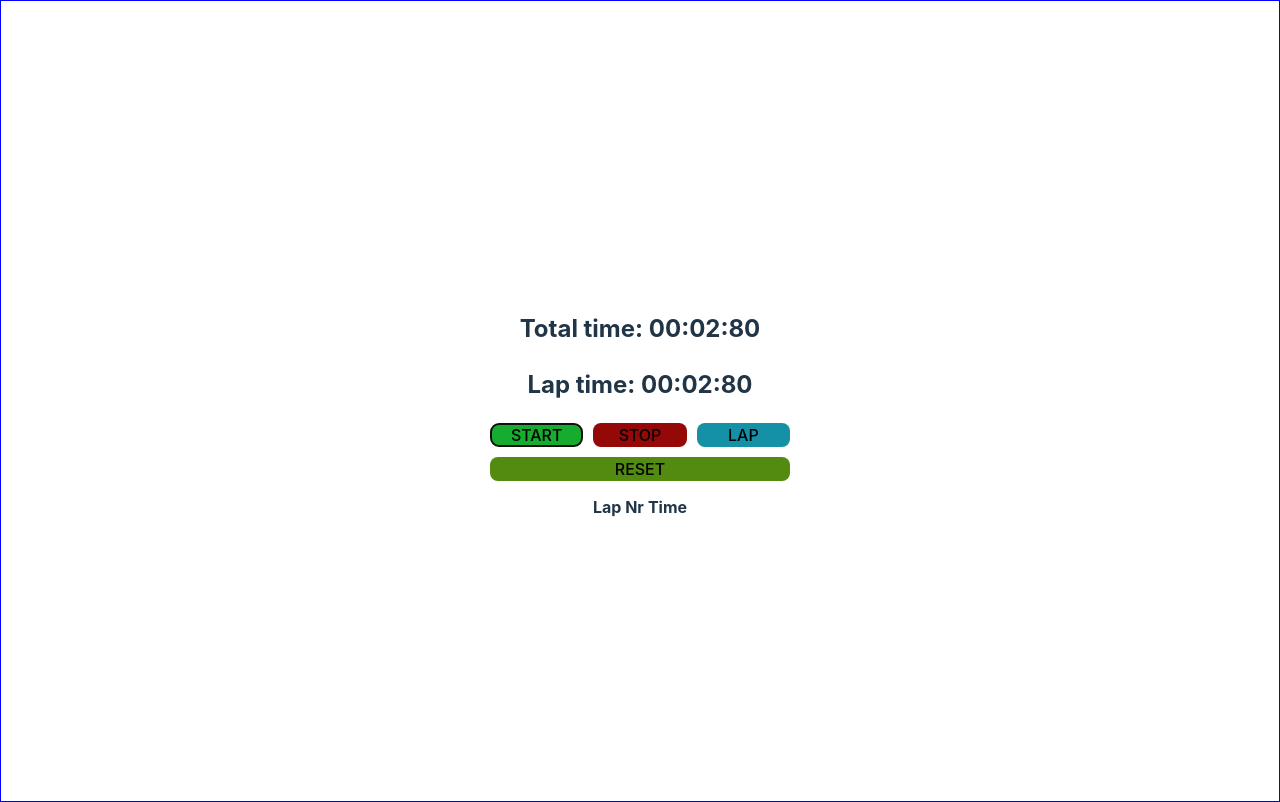
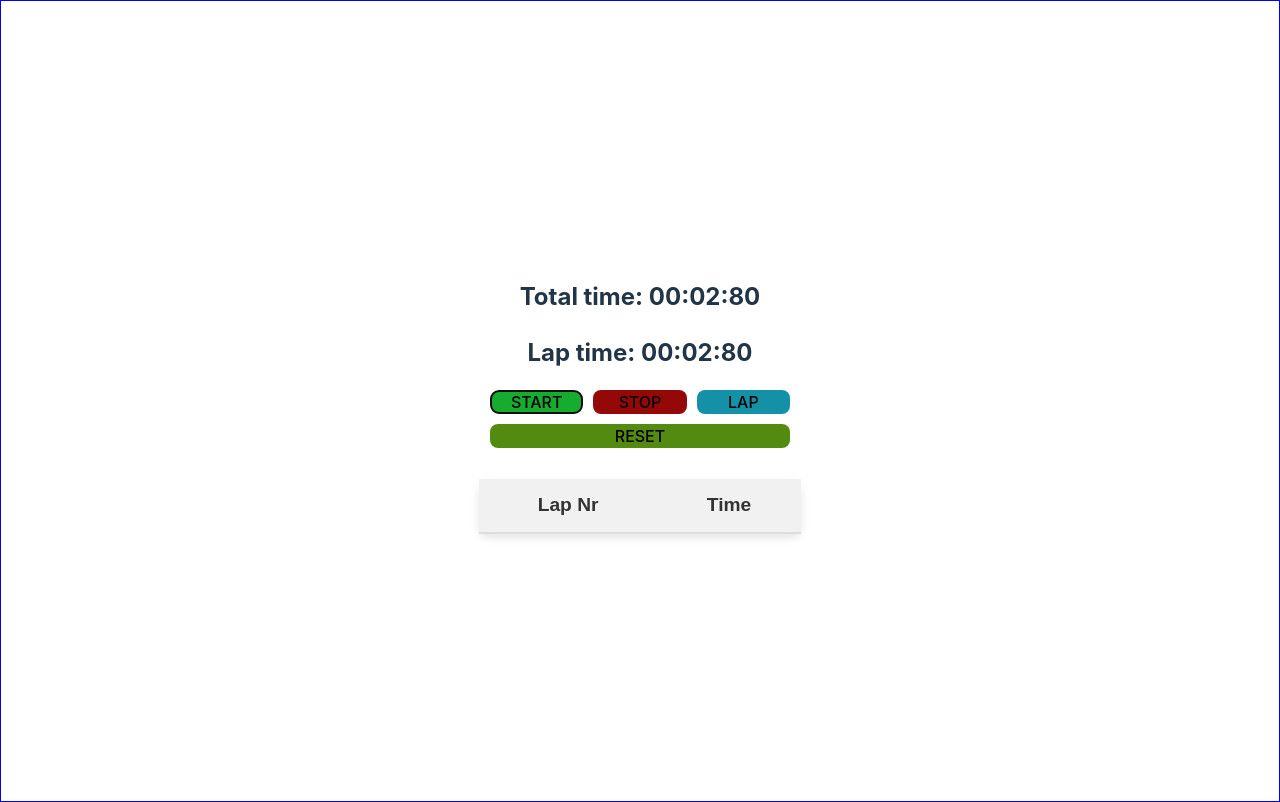
Before and after one commit to LukaMazione-React-js/stopwatch-project_2, a React (Vite) app: page / in a window 1280 px wide. Both pictures are taken after a click on the button "START". Built offline with nearby package versions, Linux system fonts and the light colour scheme.

Commit message:
Added Laps folder with LapEntry and LapsTable and also their styles

```diff
--- a/src/Button/button.module.scss
+++ b/src/Button/button.module.scss
@@ -1,26 +1,34 @@
 button {
   min-width: 90px;
   width: 100%;
-  // max-width: 120px;
   border-radius: 8px;
   border: 1px solid transparent;
-  // padding: 0.6em 1.2em;
   font-size: 1em;
   font-weight: 500;
   font-family: inherit;
   background-color: #1a1a1a;
   cursor: pointer;
   transition: border-color 0.25s;
+
+  &:hover {
+    background-color: #4f78b9;
+  }
+
+  &:focus,
+  &:focus-visible {
+    outline: 4px auto -webkit-focus-ring-color;
+  }
+
+  &:disabled,
+  &:disabled:hover {
+    cursor: not-allowed;
+    background-color: #1a1a1a;
+    border-color: #1a1a1a;
+    color: #e0e0e0;
+    opacity: 0.5;
+    cursor: not-allowed;
+  }
 }
-
-button:hover {
-  border-color: #646cff;
-}
-button:focus,
-button:focus-visible {
-  outline: 4px auto -webkit-focus-ring-color;
-}
-
 .start {
   background-color: rgb(22, 172, 47);
 }
@@ -36,5 +44,4 @@ button:focus-visible {
 .reset {
   margin-top: 10px;
   background-color: rgb(82, 139, 16);
-
 }
--- a/src/Laps/LapEntry.tsx
+++ b/src/Laps/LapEntry.tsx
@@ -1,19 +1,20 @@
 import { Laps } from '../Stopwatch/Stopwatch';
 import { formatTime } from '../utils/formatTime';
 
-type LapsTableProps = {
-  lapsTable: Laps[];
+import styles from './lapsTable.module.scss'
+
+type LapEntryProps = {
+  lap: Laps;
 };
 
-export const LapEntry = ({ lapsTable }: LapsTableProps) => {
+export const LapEntry = ({ lap }: LapEntryProps) => {
+  const formattedLapTime = formatTime(lap.lapTime)
   return (
     <>
-      {lapsTable.map(lap => (
-        <tr>
-          <td>{lap.lapNr}</td>
-          <td>{formatTime(lap.lapTime)}</td>
-        </tr>
-      ))}
+      <tr className={styles.tableRow}>
+        <td>{lap.lapNr}</td>
+        <td>{formattedLapTime}</td>
+      </tr>
     </>
   );
 };
--- a/src/Laps/LapsTable.tsx
+++ b/src/Laps/LapsTable.tsx
@@ -1,5 +1,7 @@
 import { LapEntry } from './LapEntry';
 import { Laps } from '../Stopwatch/Stopwatch';
+
+import styles from './lapsTable.module.scss';
 
 type LapsTableProps = {
   lapsTable: Laps[];
@@ -7,16 +9,21 @@ type LapsTableProps = {
 export const LapsTable = ({ lapsTable }: LapsTableProps) => {
   return (
     <>
-      <table>
-        <thead>
+      <table className={styles.lapsTable}>
+        <thead className={styles.tableHeader}>
           <tr>
             <th>Lap Nr</th>
             <th>Time</th>
           </tr>
         </thead>
 
-        <tbody>
-          <LapEntry lapsTable={lapsTable} />
+        <tbody className={styles.tableBody}>
+          {lapsTable.map(lap => (
+            <LapEntry
+              key={lap.lapNr}
+              lap={lap}
+            />
+          ))}
         </tbody>
       </table>
     </>
--- /dev/null
+++ b/src/Laps/lapsTable.module.scss
@@ -0,0 +1,27 @@
+.lapsTable {
+  width: 100%;
+  max-width: 600px;
+  margin: 20px auto;
+  border-collapse: collapse;
+  font-family: 'Arial', sans-serif;
+  background-color: var(--table-bg);
+  border-radius: 8px;
+  box-shadow: 0px 4px 8px rgba(0, 0, 0, 0.1);
+}
+
+.tableHeader {
+  background-color: var(--thead-bg);
+  color: var(--thead-color);
+  text-align: center;
+
+  th {
+    padding: 12px;
+    font-size: 1.2rem;
+    font-weight: 600;
+    border-bottom: 2px solid var(--border-color);
+  }
+}
+
+.tableBody {
+  background-color: var(--table-body-bg);
+}
--- a/src/index.scss
+++ b/src/index.scss
@@ -1,4 +1,13 @@
 :root {
+  --table-bg: #f9f9f9;
+  --thead-bg: #1a1a1a;
+  --thead-color: white;
+  --border-color: #ccc;
+  --row-bg: #e9e9e9;
+  --row-bg-alt: #f4f4f4;
+  --text-color: #333;
+  --text-secondary: #666;
+
   font-family: Inter, system-ui, Avenir, Helvetica, Arial, sans-serif;
   line-height: 1.5;
   font-weight: 400;
@@ -25,8 +34,6 @@ a:hover {
 body {
   margin: 0;
   display: flex;
-  // justify-content: center;
-  // align-items: center;
   place-items: center;
   min-width: 320px;
   min-height: 100vh;
@@ -40,6 +47,14 @@ h1 {
 
 @media (prefers-color-scheme: light) {
   :root {
+    --table-bg: #ffffff;
+    --thead-bg: #f1f1f1;
+    --thead-color: #333;
+    --border-color: #ddd;
+    --row-bg: #f9f9f9;
+    --row-bg-alt: #eeeeee;
+    --text-color: #000;
+    --text-secondary: #555;
     color: #213547;
     background-color: #ffffff;
   }
@@ -53,6 +68,15 @@ h1 {
 
 @media (prefers-color-scheme: dark) {
   :root {
+    --table-bg: #1c1e22;
+    --thead-bg: #383c41;
+    --thead-color: #e0e6ed;
+    --border-color: #3a3f47;
+    --row-bg: #2a2e35;
+    --row-bg-alt: #30333a;
+    --text-color: #e0e6ed;
+    --text-secondary: #c0c6cd;
+
     color: #e0e6ed;
     background-color: #1c1e22;
   }
@@ -64,7 +88,6 @@ h1 {
     color: #e0e6ed;
     border: 1px solid #3a3f47;
   }
-  button:hover {
-    background-color: #3a3f47;
-  }
+
+
 }
```
Also changed, not shown: src/Laps/lapEntry.module.scss (added, +17 -0 lines).
